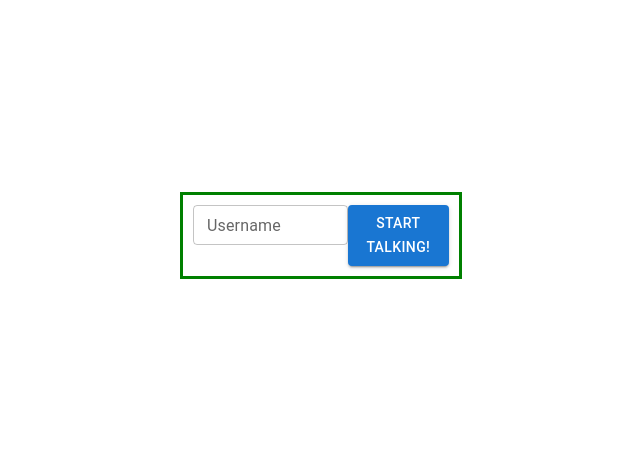
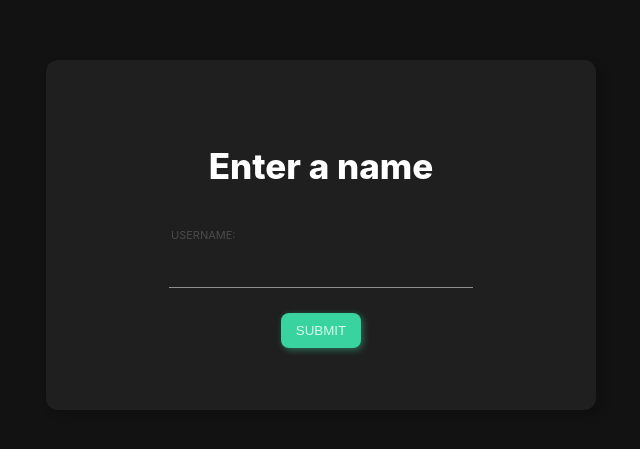
Before and after one commit to navin604/WebRTC-chat, a React (Create React App) app: page / in a window 1280 px wide. Shown: the part 165-614 px from the top of the page, without its empty margins (319-959 px from the left). Built offline with nearby package versions, Linux system fonts and the light colour scheme; no server answers.

Commit message:
Added final version of login page

```diff
--- a/package.json
+++ b/package.json
@@ -6,9 +6,6 @@
     "@fortawesome/fontawesome-svg-core": "^6.3.0",
     "@fortawesome/free-solid-svg-icons": "^6.3.0",
     "@fortawesome/react-fontawesome": "^0.2.0",
-    "@mui/icons-material": "^5.11.0",
-    "@mui/material": "^5.11.9",
-    "@mui/system": "^5.11.8",
     "react": "^18.2.0",
     "react-dom": "^18.2.0",
     "react-redux": "^8.0.5",
@@ -20,9 +17,6 @@
   "devDependencies": {
     "@emotion/react": "^11.10.6",
     "@emotion/styled": "^11.10.6",
-    "@mui/icons-material": "^5.11.0",
-    "@mui/system": "^5.11.8",
-    "@opentok/client": "^2.24.6",
     "@testing-library/jest-dom": "^5.16.5",
     "@testing-library/react": "^13.4.0",
     "@testing-library/user-event": "^13.5.0",
--- /dev/null
+++ b/src/Components/Login/ErrorPrompt/ErrorPrompt.js
@@ -0,0 +1,12 @@
+import React, { useEffect } from "react";
+
+const ErrorPrompt = ({ setErrorStatus }) => {
+  useEffect(() => {
+    setTimeout(() => {
+      setErrorStatus(false);
+    }, 4000);
+  }, []);
+  return <span className="error-prompt">Please enter a username!</span>;
+};
+
+export default ErrorPrompt;
--- a/src/Components/Login/Login.css
+++ b/src/Components/Login/Login.css
@@ -1,8 +1,69 @@
-.login_screen {
-    margin: auto;
-    width: 20%;
-    border: 3px solid green;
-    padding: 10px;
+.wrapper {
+    width: 100%;
+    background-color:#121212;
+    display: flex;
+    align-items: center;
+    justify-content: center;
+}
+
+
+h1 {
+    color: white;
+    font-size: 35px;
+    font-weight: 800;
+}
+.login_prompt {
+    width: 550px;
+    height: 350px;
+    background-color:#1f1f1f;
+    border-radius: 12px;
     display: flex;
     justify-content: center;
+    align-items: center;
+    flex-direction: column;
+    box-shadow: 5px 5px 10px rgba(0, 0, 0, 0.199);
+    position: relative;
+
 }
+.subtitle {
+    font-size: 11px;
+    position: absolute;
+    left: 125px;
+    color: rgba(177, 177, 177, 0.3);
+}
+
+input {
+    border: none;
+    border-bottom: solid rgb(143, 143, 143) 1px;
+    background: none;
+    color: rgba(255, 255, 255, 0.555);
+    margin-bottom: 5px;
+    height: 35px;
+    width: 300px;
+}
+input:focus, textarea:focus, select:focus{
+    outline: none;
+}
+
+.error-prompt{
+    position: relative;
+    color: red;
+}
+
+
+button {
+    cursor: pointer;
+    border: none;
+    border-radius: 8px;
+    box-shadow: 2px 2px 7px #38d39f70;
+    background: #38d39f;
+    color: rgba(255, 255, 255, 0.8);
+    width: 80px;
+    height: 35px;
+    transition: all 1s;
+}
+
+button:hover {
+    color: rgb(255, 255, 255);
+    box-shadow: none;
+}
--- a/src/Components/Login/Login.js
+++ b/src/Components/Login/Login.js
@@ -1,38 +1,41 @@
 import React, { useState } from "react";
 import { connect } from "react-redux";
 import { setUsername } from "../../store/Actions/DashboardActions";
-import Button from "@mui/material/Button";
 import "./Login.css";
-import { TextField } from "@mui/material";
-import { height } from "@mui/system";
+import ErrorPrompt from "./ErrorPrompt/ErrorPrompt";
 
 const Login = ({ saveUsername }) => {
   const [username, setUsername] = useState("");
+  const [error, setErrorStatus] = useState(false);
 
   const handleLogin = () => {
+    if (username === "") {
+      setErrorStatus(true);
+    }
     console.log("got username, should go to main page");
     saveUsername(username);
   };
 
   return (
-    <div className="login_screen">
-      <TextField
-        id="outlined-basic"
-        size="small"
-        label={username === "" ? "Username" : ""}
-        onFocus={(e) => (e.target.placeholder = "")}
-        variant="outlined"
-        value={username}
-        className="login_text"
-        onChange={(event) => setUsername(event.target.value)}
-      />
-      <Button
-        variant="contained"
-        className="login_button"
-        onClick={handleLogin}
-      >
-        Start talking!
-      </Button>
+    <div className="wrapper">
+      <div className="login_prompt">
+        <h1>Enter a name</h1>
+        <br />
+        <br />
+        <span className="subtitle">USERNAME:</span>
+        <input
+          type="text"
+          name="username"
+          value={username}
+          className="login_text"
+          onChange={(event) => setUsername(event.target.value)}
+        />
+        {error && <ErrorPrompt setErrorStatus={setErrorStatus} />}
+        <br />
+        <button className="login-button" value="SUBMIT" onClick={handleLogin}>
+          SUBMIT
+        </button>
+      </div>
     </div>
   );
 };
```
